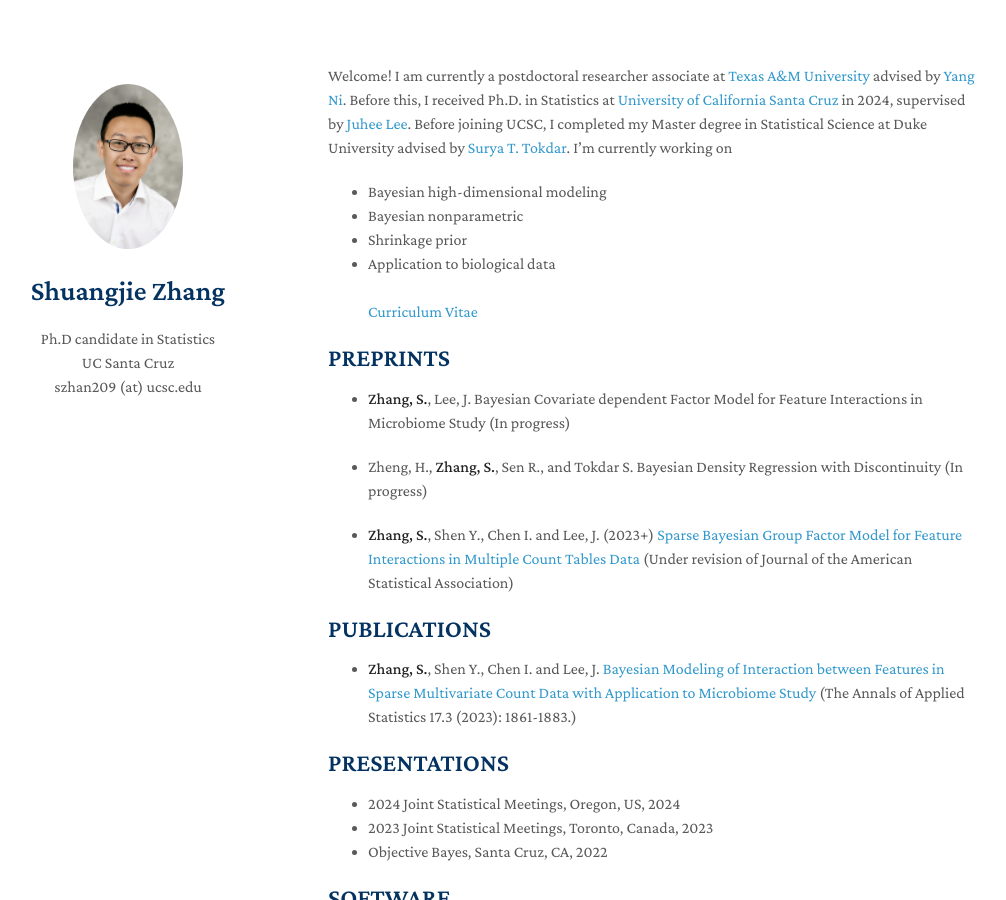
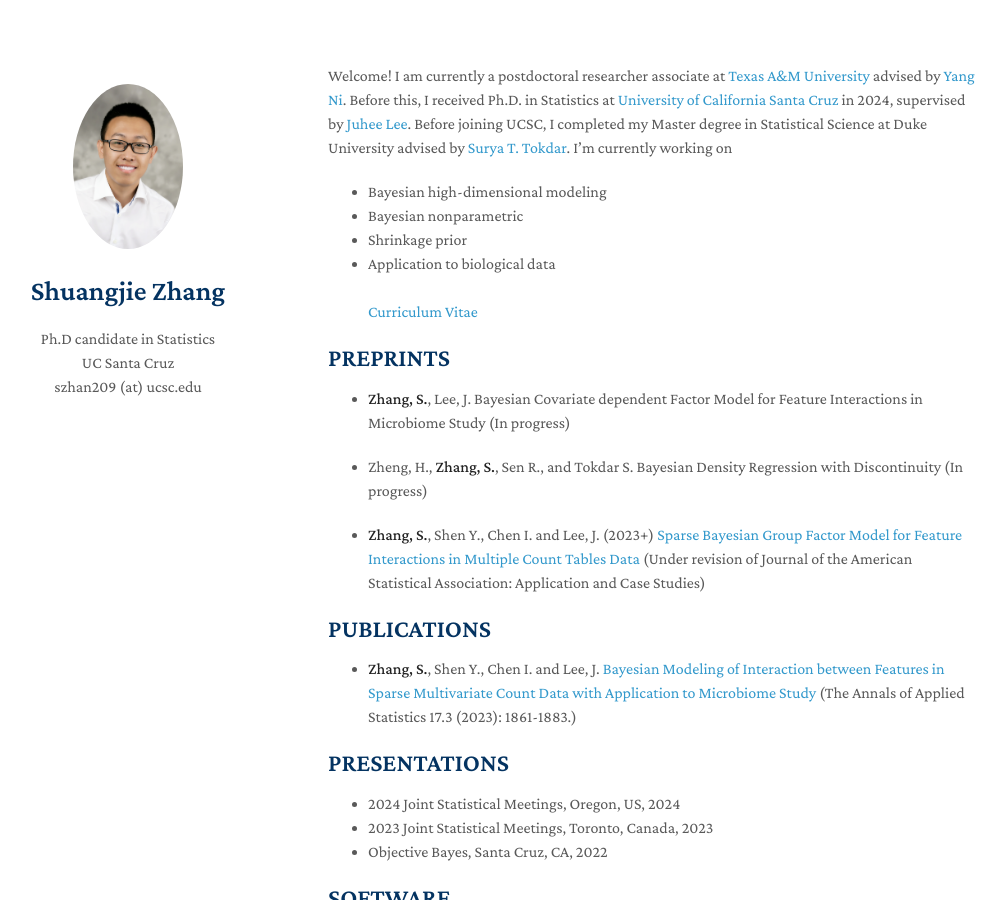
Before and after one commit to shuang-jie/shuang-jie.github.io, a Jekyll site: the page built from index.md, in a window 1280 px wide and 900 px high. Shown: the whole window, without its empty margins (142-1148 px from the left). Built offline with Jekyll 4.4.1, drawn with Linux system fonts in a browser that asks for light colours; nearby versions of some CDN libraries; a style sheet for code colours, icons or effects is not loaded.

Commit message:
Update index.md

```diff
--- a/index.md
+++ b/index.md
@@ -18,7 +18,7 @@ Welcome! I am currently a postdoctoral researcher associate at [Texas A&M Univer
 
 * Zheng, H., **Zhang, S.**, Sen R., and Tokdar S. Bayesian Density Regression with Discontinuity (In progress)
 
-* **Zhang, S.**, Shen Y., Chen I. and Lee, J. (2023+) [Sparse Bayesian Group Factor Model for Feature Interactions in Multiple Count Tables Data](https://shuang-jie.github.io/files/SJ-P2.pdf) (Under revision of Journal of the American Statistical Association)
+* **Zhang, S.**, Shen Y., Chen I. and Lee, J. (2023+) [Sparse Bayesian Group Factor Model for Feature Interactions in Multiple Count Tables Data](https://shuang-jie.github.io/files/SJ-P2.pdf) (Under revision of Journal of the American Statistical Association: Application and Case Studies)
 
 ## PUBLICATIONS
 
```
